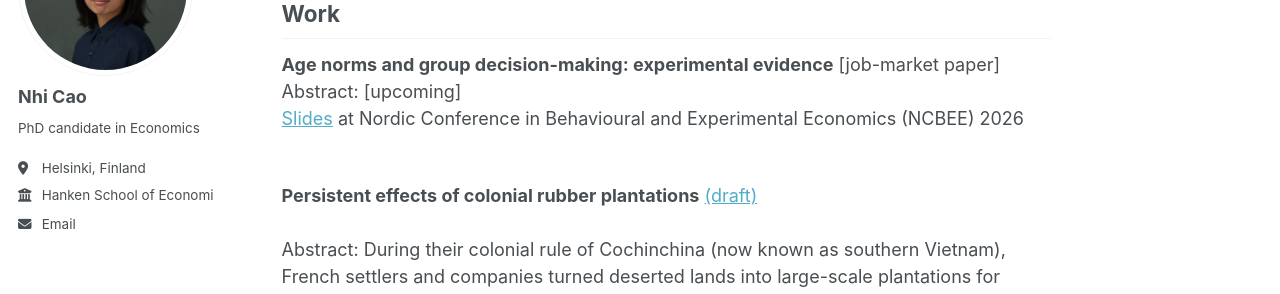
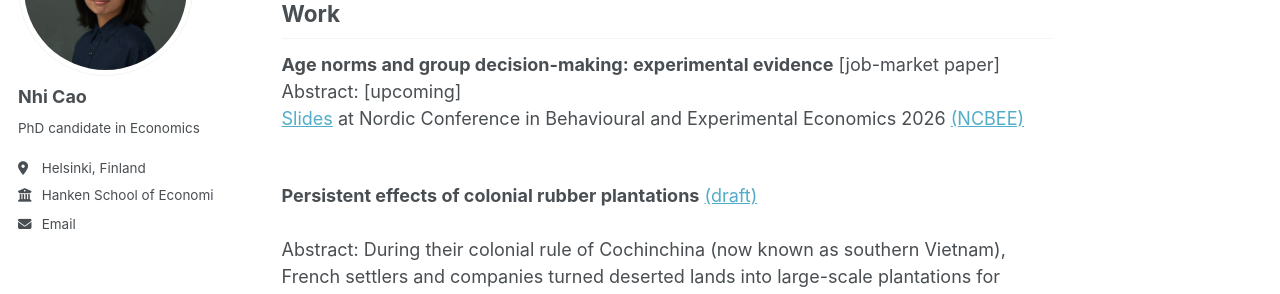
Before and after one commit to nhi-cao/nhi-cao.github.io, a Jekyll site: the page built from _pages/about.md, in a window 1280 px wide and 1270 px high. Shown: the part 198-492 px from the top of the window. Built offline with Jekyll 4.4.1, drawn with Linux system fonts in a browser that asks for light colours; a script bundle is joined from its source files by our own code; library files that are not in the unit come from our copies; part of the change alters nothing that is shown.

```diff
--- a/_pages/about.md
+++ b/_pages/about.md
@@ -19,7 +19,7 @@ Work
 <br />
 Abstract: [upcoming]
 <br />
-[Slides]() at Nordic Conference in Behavioural and Experimental Economics (NCBEE) 2026
+[Slides]() at Nordic Conference in Behavioural and Experimental Economics 2026 [(NCBEE)](https://sites.google.com/view/ncbee-2026-helsinki/home)
 <br />
 <br />
 
```
